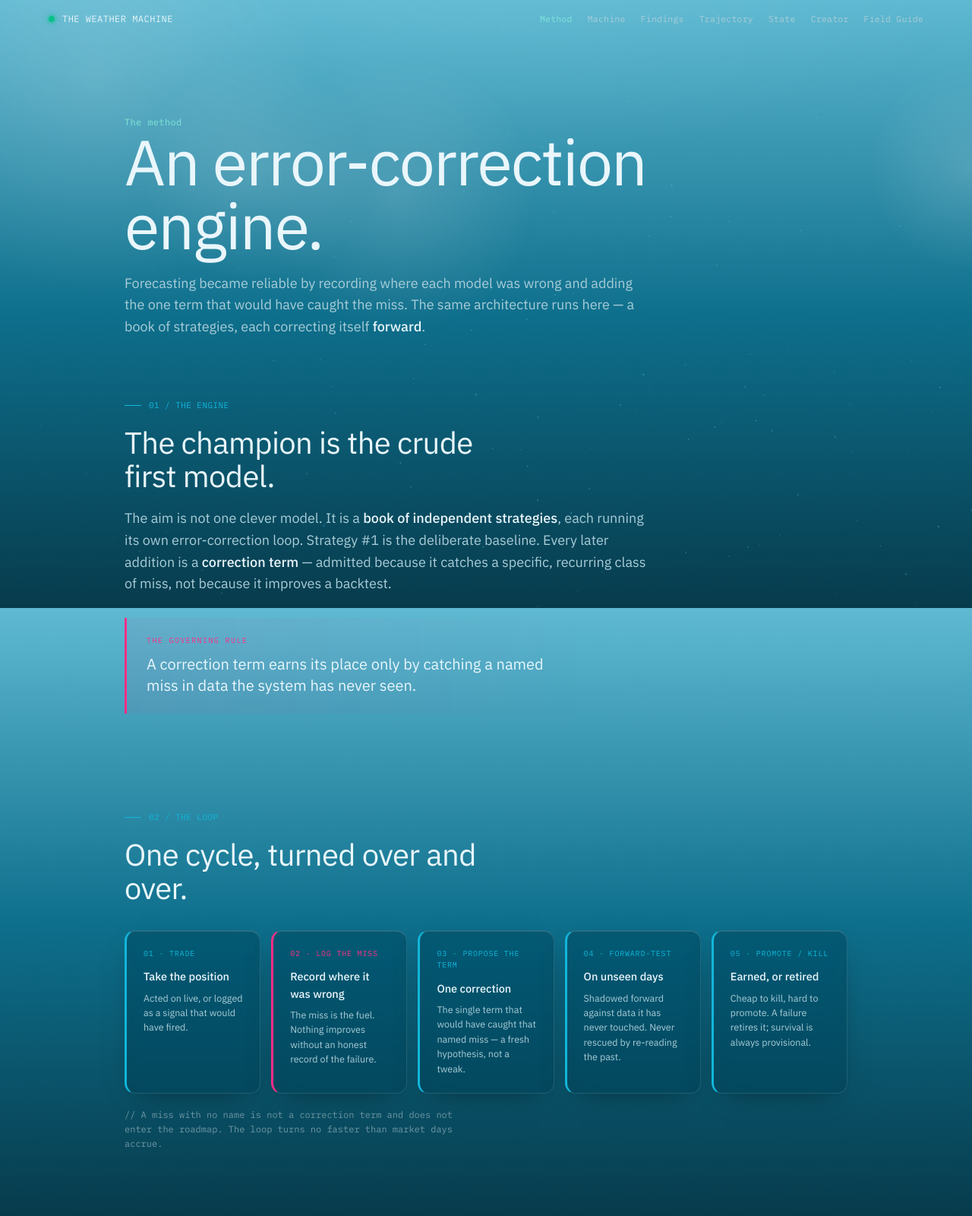
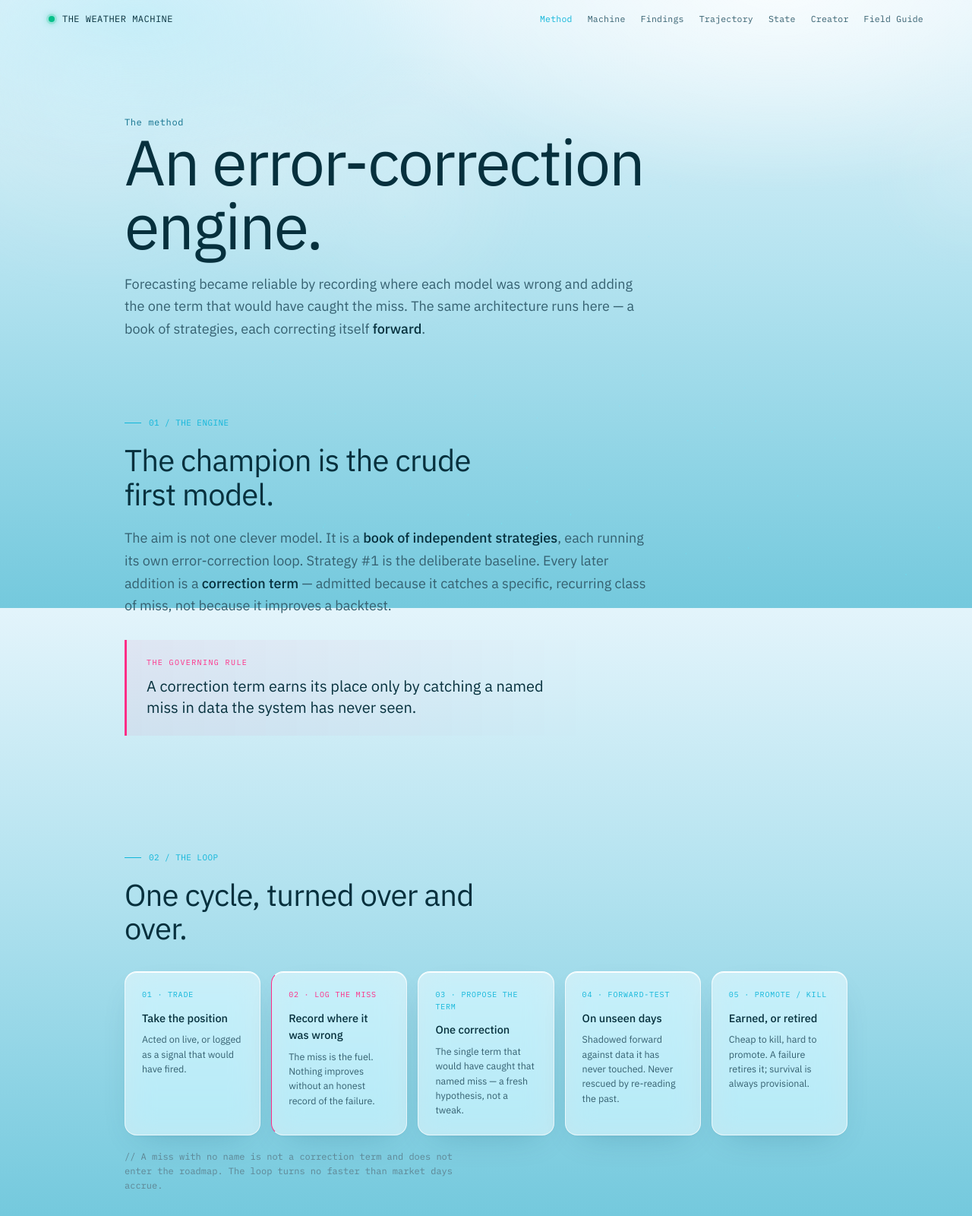
Before and after one commit to 7rst2rvjs8-bot/weather-machine, a plain HTML site: page method/index.html in a window 1280 px wide. Shown: the top 1600 px of the page at 76% size. Drawn offline with Linux system fonts and the light colour scheme; animation ran at ten frames a second.

Commit message:
Unify on bright luminous + craft polish
Brighten the whole site to the luminous surface standard (Method off the
dark zone), glossier glass (softer light, deeper lift, brighter top glare),
more air and finer tracking, unhurried hover lifts on the touchable panels,
and a luminous (not grey) deep-water tint behind the home network.

Co-Authored-By: Claude Opus 4.8 <noreply@anthropic.com>

```diff
--- a/method/index.html
+++ b/method/index.html
@@ -10,7 +10,7 @@
 <link href="https://fonts.googleapis.com/css2?family=IBM+Plex+Mono:wght@400;500&family=IBM+Plex+Sans:wght@400;500&display=swap" rel="stylesheet">
 <link rel="stylesheet" href="../style.css">
 </head>
-<body class="deep">
+<body class="shallow">
 <canvas id="field" aria-hidden="true"></canvas>
 <div class="atmo" aria-hidden="true"></div>
 
--- a/site.js
+++ b/site.js
@@ -84,7 +84,7 @@
     function draw(ts){ if(t0===null) t0=ts; const t=(ts-t0)/1000; const p=reduce?1:ease(Math.min(1,t/1.5)); ctx.clearRect(0,0,W,H);
       N.forEach(n=>{ const dr=(settled&&!reduce&&!small)?noise(t*0.5,n.ph)*1.4:0; n.x=n.sx+(n.X-n.sx)*p+dr; n.y=n.sy+(n.Y-n.sy)*p+(settled?Math.cos(t*0.4+n.ph)*1.0:0); });
       const hy=N[idx.harness].ty*H;
-      const dw=ctx.createLinearGradient(0,H*0.5,0,H); dw.addColorStop(0,'rgba(10,90,114,0)'); dw.addColorStop(1,'rgba(7,50,66,0.45)'); ctx.fillStyle=dw; ctx.fillRect(0,H*0.5,W,H*0.5);
+      const dw=ctx.createLinearGradient(0,H*0.45,0,H); dw.addColorStop(0,'rgba(34,150,185,0)'); dw.addColorStop(1,'rgba(30,135,170,0.16)'); ctx.fillStyle=dw; ctx.fillRect(0,H*0.45,W,H*0.55);
       const bgd=ctx.createLinearGradient(0,hy-40,0,hy+34); bgd.addColorStop(0,'rgba(8,200,138,0)'); bgd.addColorStop(0.6,'rgba(8,220,150,0.16)'); bgd.addColorStop(1,'rgba(8,200,138,0)');
       ctx.fillStyle=bgd; ctx.fillRect(0,hy-40,W,74); ctx.strokeStyle='rgba(8,220,150,0.6)'; ctx.lineWidth=1.4; ctx.beginPath(); ctx.moveTo(W*0.10,hy); ctx.lineTo(W*0.90,hy); ctx.stroke();
       ctx.lineWidth=1; SUB.forEach(id=>{ const n=N[idx[id]]; ctx.strokeStyle=`rgba(8,150,120,${0.14*p})`; ctx.beginPath(); ctx.moveTo(n.x,n.y); ctx.lineTo(n.x,hy); ctx.stroke(); });
--- a/style.css
+++ b/style.css
@@ -231,3 +231,35 @@ body.home .panel{position:relative;align-self:stretch;min-height:100svh}
 .tip .st{color:var(--muted)}
 /* the .panel glass rules above are overridden to a bare canvas frame on the home */
 body.home .panel{border:0;background:none!important;box-shadow:none;-webkit-backdrop-filter:none;backdrop-filter:none}
+
+/* ============================================================
+   BEAUTY POLISH — luminous throughout, glossier glass, more air
+   ============================================================ */
+body.surface{background:linear-gradient(180deg,#eef9fd 0%,#d8f1f9 46%,#b7e5f0 100%) fixed}
+body.shallow{background:linear-gradient(180deg,#e3f4fb 0%,#b2e2ef 46%,#74c9dd 100%) fixed}
+.atmo{background:
+  radial-gradient(72% 56% at 80% -2%, rgba(255,255,255,0.75), transparent 60%),
+  radial-gradient(58% 42% at 14% 3%, rgba(176,233,247,0.55), transparent 60%)}
+
+/* glossier glass — softer light, deeper lift, brighter top glare */
+.panel{border-radius:16px;border:1px solid rgba(255,255,255,0.66);border-top-color:rgba(255,255,255,0.96);
+  background:rgba(255,255,255,0.5);-webkit-backdrop-filter:blur(18px) saturate(1.4);backdrop-filter:blur(18px) saturate(1.4);
+  box-shadow:0 16px 46px -22px rgba(12,78,108,0.30),0 2px 8px -4px rgba(12,78,108,0.10),inset 0 1px 0 rgba(255,255,255,0.92)}
+
+/* more air, finer tracking */
+section{padding-block:clamp(64px,9.5vh,128px)}
+.sub,.lede,.plain{line-height:1.66}
+.phead{padding-bottom:3vh}
+h2{letter-spacing:-.018em;line-height:1.12}
+.phead h1,.word{letter-spacing:-.024em}
+.kicker{letter-spacing:.05em}
+.section-meta{margin-bottom:6px}
+
+/* unhurried hover lift on the touchable surfaces */
+.finding-node,.card,.gcard{transition:transform .4s var(--ease),box-shadow .4s var(--ease)}
+.finding-node:hover,.card:hover,.gcard:hover{transform:translateY(-3px);
+  box-shadow:0 26px 58px -24px rgba(12,78,108,0.40),0 3px 10px -5px rgba(12,78,108,0.14),inset 0 1px 0 rgba(255,255,255,0.95)}
+
+/* a more luminous verdict + an underline-on-hover for glosses */
+.verdict-callout{font-size:1.18rem;letter-spacing:-.004em;margin-bottom:10px}
+.gloss{transition:color .2s,border-color .2s}
```
